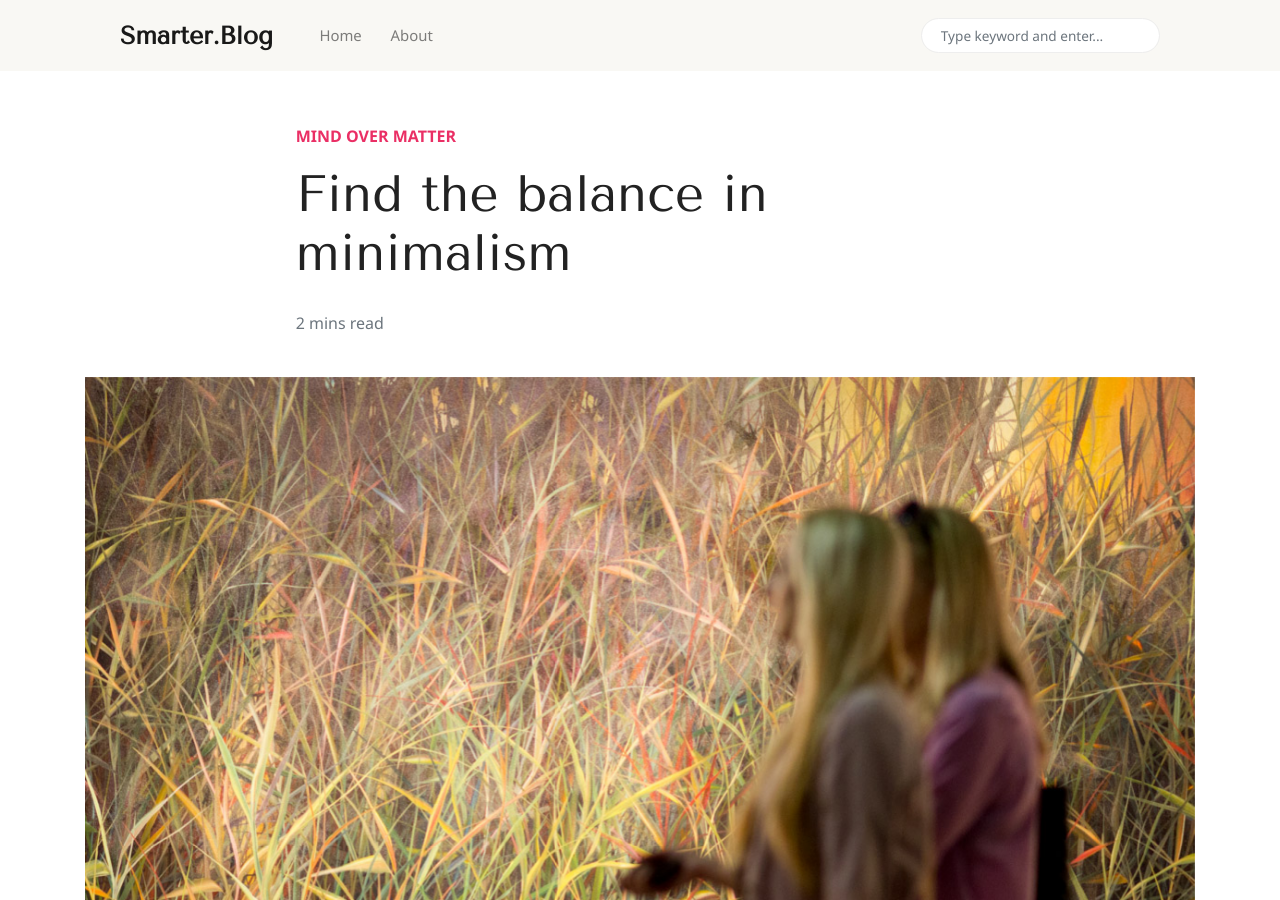
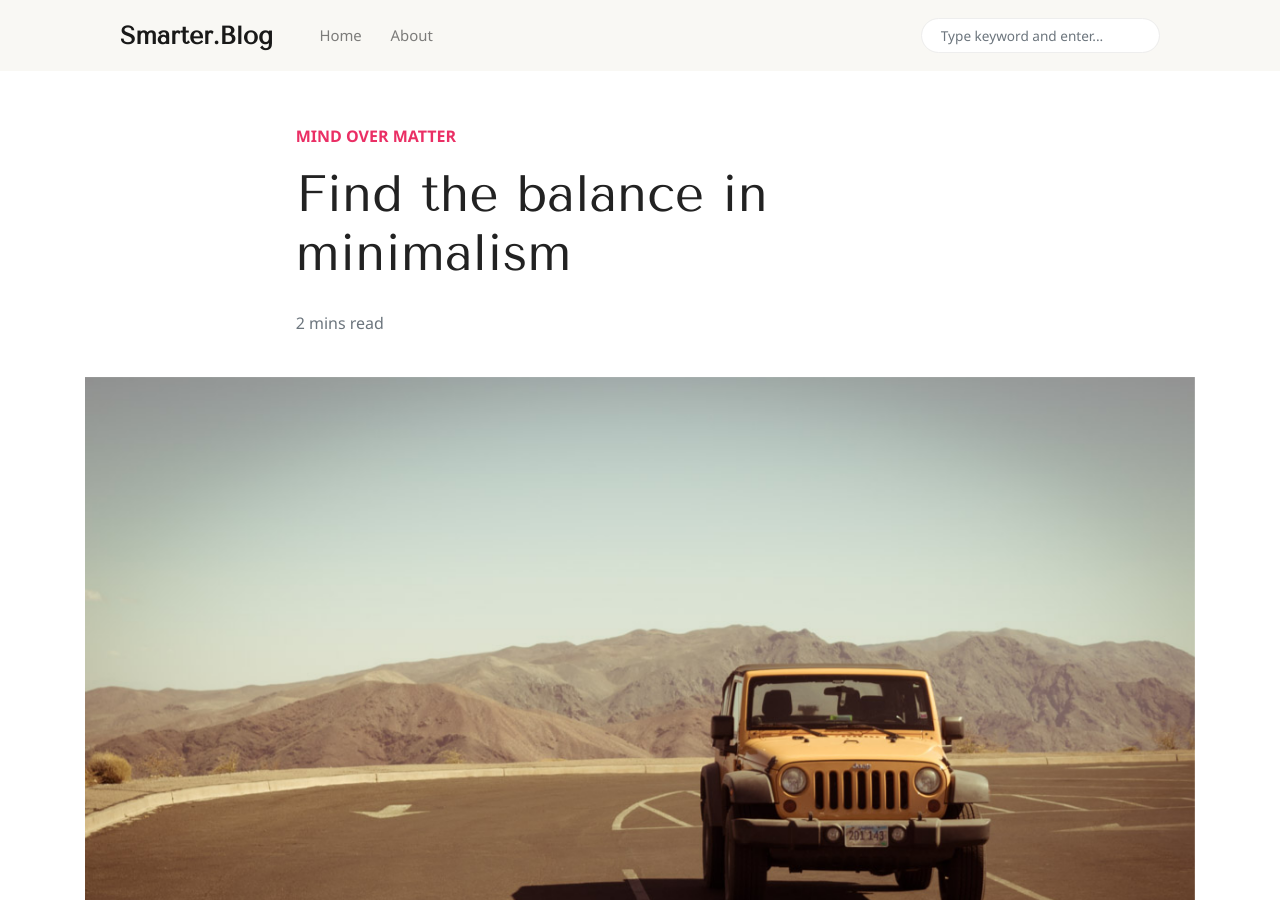
Before and after one commit to madiator/smarter.github.io, a Jekyll site: the page built from _posts/2021-03-13-minimalism-tradeoff.markdown, in a window 1280 px wide and 900 px high. Built offline with Jekyll 4.4.1, drawn with Linux system fonts in a browser that asks for light colours; nearby versions of some CDN libraries; comment, search, counter and statistics services are not loaded.

Commit message:
update the image

```diff
--- a/_posts/2021-03-13-minimalism-tradeoff.markdown
+++ b/_posts/2021-03-13-minimalism-tradeoff.markdown
@@ -3,7 +3,7 @@ layout: post
 title: "Find the balance in minimalism"
 date: 2021-03-21 00:00
 comments: true
-image: "assets/images/people-watching-painting-in-gallery.jpg"
+image: "assets/images/dreamy-minimalism.jpg"
 categories: ["mind over matter"]
 published: true
 ---
```
Also changed, not shown: assets/images/dreamy-minimalism.jpg (added).
